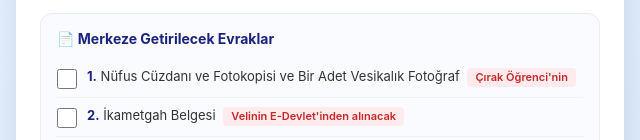
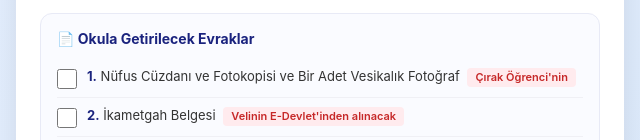
Before and after one commit to ugursoldan/mesem-randevu, a website: page public/index.html in a window 1280 px wide. Shown: the part 660-800 px from the top of the page, 320-960 px from the left. Drawn offline with Linux system fonts and the light colour scheme; no server answers.

Commit message:
fix: Merkeze Getirilecek → Okula Getirilecek Evraklar

```diff
--- a/public/index.html
+++ b/public/index.html
@@ -350,7 +350,7 @@
 
       <!-- Gerekli evraklar -->
       <div class="checklist-section">
-        <h3>📄 Merkeze Getirilecek Evraklar</h3>
+        <h3>📄 Okula Getirilecek Evraklar</h3>
         <div class="check-item">
           <input type="checkbox" id="chkDoc1">
           <label for="chkDoc1">
```
